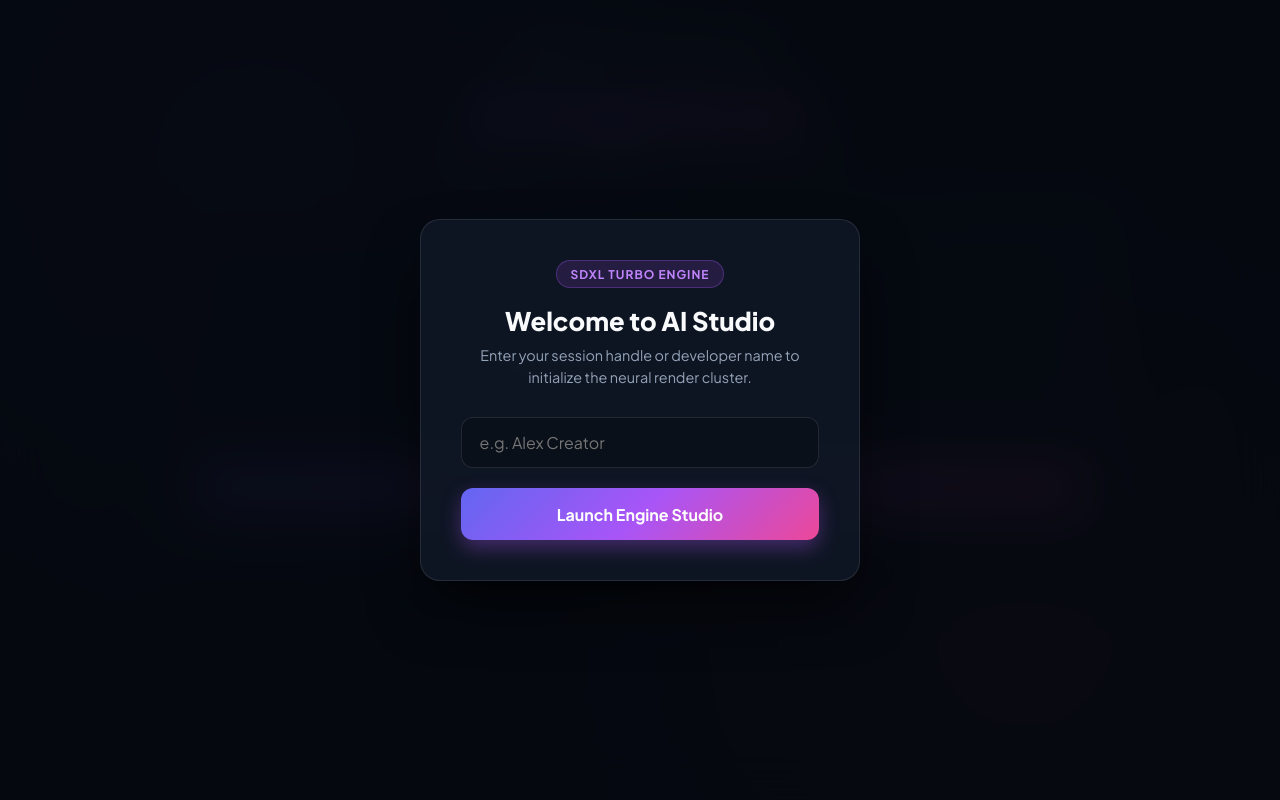
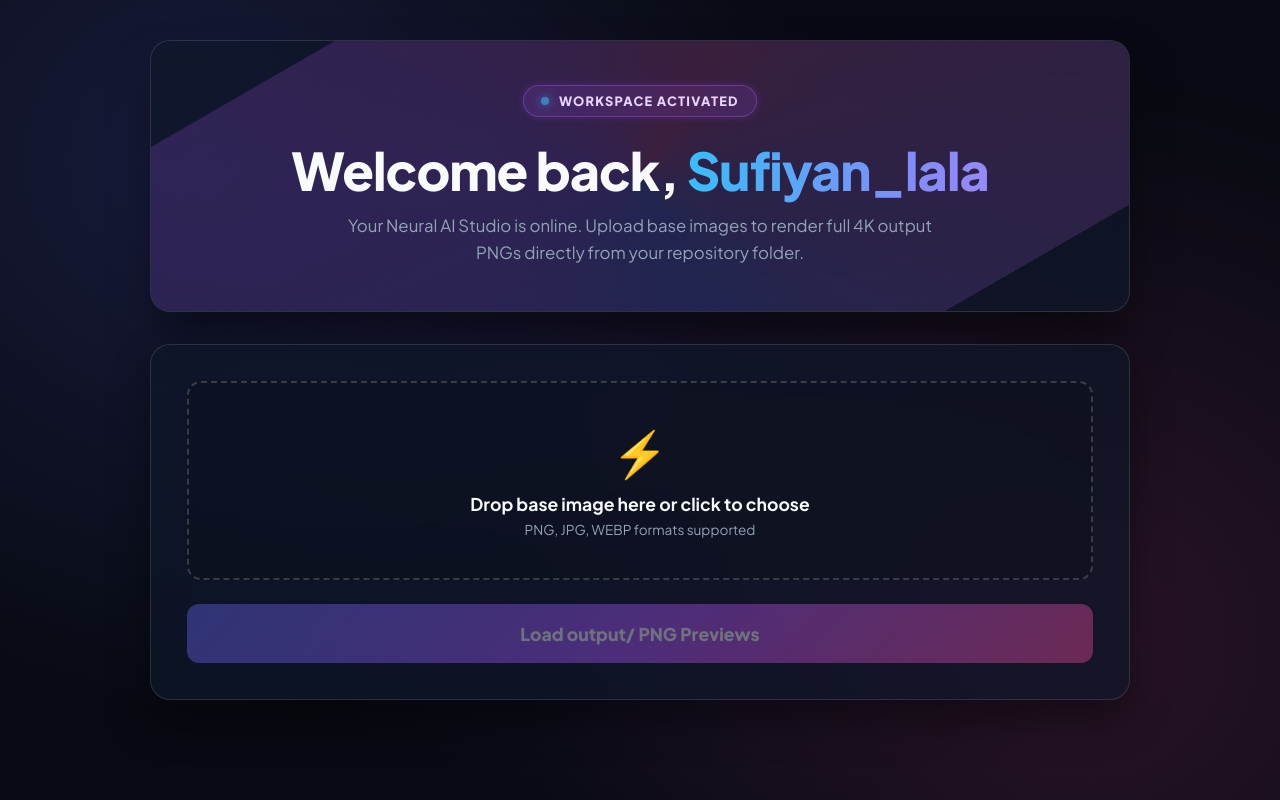
Before and after one commit to imageCretaionAi/GenImage, a plain HTML site: page index.html in a window 1280 px wide. Drawn offline with Linux system fonts and the light colour scheme.

Commit message:
Update index.html

```diff
--- a/index.html
+++ b/index.html
@@ -3,17 +3,16 @@
 <head>
   <meta charset="UTF-8">
   <meta name="viewport" content="width=device-width, initial-scale=1.0">
-  <title>NexusAI Studio - Professional Image Synthesis</title>
+  <title>NexusAI Studio - Sufiyan_lala Workspace</title>
   <link rel="preconnect" href="https://fonts.googleapis.com">
   <link rel="preconnect" href="https://fonts.gstatic.com" crossorigin>
-  <link href="https://fonts.googleapis.com/css2?family=Plus+Jakarta+Sans:wght@400;500;600;700;800&display=swap" rel="stylesheet">
+  <link href="https://fonts.googleapis.com/css2?family=Plus+Jakarta+Sans:wght@400;500;600;700;800;900&display=swap" rel="stylesheet">
   <style>
     :root {
-      --bg-dark: #090d16;
-      --panel-bg: rgba(17, 24, 39, 0.65);
-      --glass-border: rgba(255, 255, 255, 0.1);
+      --bg-dark: #070a12;
+      --panel-bg: rgba(15, 23, 42, 0.7);
+      --glass-border: rgba(255, 255, 255, 0.12);
       --accent-glow: linear-gradient(135deg, #6366f1 0%, #a855f7 50%, #ec4899 100%);
-      --accent-hover: linear-gradient(135deg, #4f46e5 0%, #9333ea 50%, #db2777 100%);
       --text-main: #f8fafc;
       --text-muted: #94a3b8;
       --radius: 20px;
@@ -24,118 +23,116 @@
     body {
       background: var(--bg-dark);
       background-image:
-        radial-gradient(circle at 20% 20%, rgba(99, 102, 241, 0.15) 0%, transparent 40%),
-        radial-gradient(circle at 80% 80%, rgba(236, 72, 153, 0.12) 0%, transparent 40%);
+        radial-gradient(circle at 15% 20%, rgba(99, 102, 241, 0.18) 0%, transparent 45%),
+        radial-gradient(circle at 85% 80%, rgba(236, 72, 153, 0.15) 0%, transparent 45%),
+        radial-gradient(circle at 50% 50%, rgba(168, 85, 247, 0.08) 0%, transparent 60%);
       min-height: 100vh;
       color: var(--text-main);
       display: flex;
       flex-direction: column;
       align-items: center;
       padding: 2.5rem 1rem;
+      overflow-x: hidden;
     }
 
-    /* Modal Welcome Overlay */
-    .modal-overlay {
-      position: fixed;
-      inset: 0;
-      background: rgba(5, 8, 15, 0.88);
+    /* Layout Container */
+    .container {
+      width: 100%;
+      max-width: 980px;
+      display: flex;
+      flex-direction: column;
+      gap: 2rem;
+      position: relative;
+      z-index: 2;
+    }
+
+    /* Animated Welcome Card Header */
+    .hero-welcome-card {
+      position: relative;
+      background: rgba(15, 23, 42, 0.75);
       backdrop-filter: blur(24px);
       -webkit-backdrop-filter: blur(24px);
-      display: flex;
-      align-items: center;
-      justify-content: center;
-      z-index: 1000;
-      padding: 1rem;
+      border: 1px solid var(--glass-border);
+      border-radius: var(--radius);
+      padding: 2.75rem 2rem;
+      text-align: center;
+      overflow: hidden;
+      box-shadow: 0 25px 50px -12px rgba(0, 0, 0, 0.6);
+      animation: heroFadeIn 1s cubic-bezier(0.16, 1, 0.3, 1) forwards;
     }
 
-    .modal-card {
-      background: rgba(17, 24, 39, 0.85);
-      border: 1px solid var(--glass-border);
-      border-radius: var(--radius);
-      padding: 2.5rem;
-      width: 100%;
-      max-width: 440px;
-      text-align: center;
-      box-shadow: 0 30px 60px -12px rgba(0, 0, 0, 0.7);
+    /* Background Animated Glow Effects */
+    .hero-welcome-card::before {
+      content: '';
+      position: absolute;
+      top: -50%;
+      left: -50%;
+      width: 200%;
+      height: 200%;
+      background: conic-gradient(from 0deg at 50% 50%, rgba(99, 102, 241, 0.2), rgba(168, 85, 247, 0.2), rgba(236, 72, 153, 0.2), rgba(99, 102, 241, 0.2));
+      animation: rotateGlow 12s linear infinite;
+      z-index: 0;
+      pointer-events: none;
     }
 
-    .modal-badge {
-      display: inline-block;
-      padding: 0.35rem 0.85rem;
-      background: rgba(168, 85, 247, 0.15);
-      border: 1px solid rgba(168, 85, 247, 0.3);
-      color: #c084fc;
-      border-radius: 20px;
-      font-size: 0.75rem;
-      font-weight: 700;
-      text-transform: uppercase;
-      letter-spacing: 1px;
-      margin-bottom: 1rem;
+    .hero-content {
+      position: relative;
+      z-index: 2;
     }
 
-    .modal-card h2 { margin-bottom: 0.5rem; font-size: 1.6rem; font-weight: 800; }
-    .modal-card p { color: var(--text-muted); font-size: 0.9rem; margin-bottom: 1.75rem; line-height: 1.5; }
-
-    .input-field {
-      width: 100%;
-      padding: 0.9rem 1.1rem;
-      border-radius: 12px;
-      border: 1px solid var(--glass-border);
-      background: rgba(11, 15, 25, 0.8);
-      color: white;
-      font-size: 1rem;
-      outline: none;
+    .badge-status {
+      display: inline-flex;
+      align-items: center;
+      gap: 0.6rem;
+      padding: 0.45rem 1.1rem;
+      background: rgba(168, 85, 247, 0.15);
+      border: 1px solid rgba(168, 85, 247, 0.4);
+      color: #e9d5ff;
+      border-radius: 30px;
+      font-size: 0.8rem;
+      font-weight: 800;
+      letter-spacing: 1.2px;
+      text-transform: uppercase;
       margin-bottom: 1.25rem;
-      transition: border-color 0.2s;
+      box-shadow: 0 0 15px rgba(168, 85, 247, 0.3);
+      animation: pulseGlow 2.5s ease-in-out infinite alternate;
     }
 
-    .input-field:focus { border-color: #a855f7; }
-
-    .btn-submit {
-      width: 100%;
-      padding: 0.95rem;
-      border: none;
-      border-radius: 12px;
-      background: var(--accent-glow);
-      color: white;
-      font-weight: 700;
-      font-size: 1rem;
-      cursor: pointer;
-      box-shadow: 0 8px 20px rgba(168, 85, 247, 0.35);
-      transition: opacity 0.2s, transform 0.2s;
+    .badge-status .dot {
+      width: 8px;
+      height: 8px;
+      background-color: #38bdf8;
+      border-radius: 50%;
+      box-shadow: 0 0 8px #38bdf8;
+      animation: blink 1.2s infinite;
     }
 
-    .btn-submit:hover { opacity: 0.95; transform: translateY(-1px); }
-
-    /* Layout Container */
-    .container { width: 100%; max-width: 960px; display: flex; flex-direction: column; gap: 2rem; }
-
-    header { text-align: center; }
-    header .studio-tag {
-      display: inline-flex;
-      align-items: center;
-      gap: 0.5rem;
-      padding: 0.4rem 1rem;
-      background: rgba(255, 255, 255, 0.05);
-      border: 1px solid var(--glass-border);
-      border-radius: 30px;
-      font-size: 0.8rem;
-      font-weight: 600;
-      color: #38bdf8;
-      margin-bottom: 0.75rem;
+    .hero-welcome-title {
+      font-size: clamp(2rem, 5vw, 3.25rem);
+      font-weight: 900;
+      letter-spacing: -1px;
+      margin-bottom: 0.6rem;
     }
 
-    header h1 {
-      font-size: 2.75rem;
-      font-weight: 800;
-      background: var(--accent-glow);
+    /* Animated Gradient Text for Name */
+    .animated-user-name {
+      background: linear-gradient(90deg, #38bdf8, #818cf8, #c084fc, #e879f9, #38bdf8);
+      background-size: 300% auto;
       -webkit-background-clip: text;
       -webkit-text-fill-color: transparent;
-      margin-bottom: 0.5rem;
-      letter-spacing: -0.5px;
+      animation: shineText 5s linear infinite;
+      display: inline-block;
     }
-    header p { color: var(--text-muted); font-size: 1.05rem; }
 
+    .hero-subtitle {
+      color: var(--text-muted);
+      font-size: 1.05rem;
+      max-width: 600px;
+      margin: 0 auto;
+      line-height: 1.6;
+    }
+
+    /* Glass Panels */
     .glass-card {
       background: var(--panel-bg);
       backdrop-filter: blur(20px);
@@ -148,24 +145,25 @@
 
     /* Upload & Source Preview Area */
     .upload-zone {
-      border: 2px dashed rgba(255, 255, 255, 0.15);
+      border: 2px dashed rgba(255, 255, 255, 0.18);
       border-radius: calc(var(--radius) - 6px);
       padding: 2.5rem 1.5rem;
       text-align: center;
       cursor: pointer;
       transition: all 0.3s ease;
-      background: rgba(11, 15, 25, 0.3);
+      background: rgba(11, 15, 25, 0.4);
     }
 
     .upload-zone:hover {
       border-color: #a855f7;
-      background: rgba(168, 85, 247, 0.04);
+      background: rgba(168, 85, 247, 0.05);
+      box-shadow: 0 0 25px rgba(168, 85, 247, 0.15);
     }
 
-    .upload-icon { font-size: 2.75rem; margin-bottom: 0.75rem; display: block; }
+    .upload-icon { font-size: 2.8rem; margin-bottom: 0.75rem; display: block; }
     .file-input { display: none; }
 
-    /* Live Input Preview Box */
+    /* Source Image Preview Box */
     .source-preview-container {
       display: none;
       flex-direction: column;
@@ -181,45 +179,37 @@
     .source-preview-container.active { display: flex; }
 
     .source-img-wrap {
-      width: 140px;
-      height: 140px;
+      width: 130px;
+      height: 130px;
       border-radius: 12px;
       overflow: hidden;
-      border: 2px solid rgba(168, 85, 247, 0.4);
-      box-shadow: 0 8px 16px rgba(0,0,0,0.5);
+      border: 2px solid rgba(168, 85, 247, 0.5);
+      box-shadow: 0 8px 20px rgba(0,0,0,0.6);
     }
 
-    .source-img-wrap img {
-      width: 100%;
-      height: 100%;
-      object-fit: cover;
-    }
+    .source-img-wrap img { width: 100%; height: 100%; object-fit: cover; }
 
-    .file-status {
-      font-size: 0.95rem;
-      color: #38bdf8;
-      font-weight: 600;
-    }
+    .file-status { font-size: 0.95rem; color: #38bdf8; font-weight: 700; }
 
     .btn-generate {
       margin-top: 1.5rem;
       width: 100%;
-      padding: 1.1rem;
+      padding: 1.15rem;
       border: none;
       border-radius: 12px;
       background: var(--accent-glow);
       color: white;
       font-size: 1.1rem;
-      font-weight: 700;
+      font-weight: 800;
       cursor: pointer;
       box-shadow: 0 10px 25px rgba(168, 85, 247, 0.35);
-      transition: all 0.2s ease;
+      transition: all 0.25 ease;
     }
 
     .btn-generate:hover { transform: translateY(-2px); box-shadow: 0 14px 30px rgba(168, 85, 247, 0.5); }
     .btn-generate:disabled { opacity: 0.4; cursor: not-allowed; transform: none; box-shadow: none; }
 
-    /* Progress Indicator */
+    /* Progress Bar */
     .progress-section, .output-section { display: none; }
     .progress-section.active, .output-section.active { display: block; }
 
@@ -239,7 +229,7 @@
       transition: width 0.2s ease;
     }
 
-    /* Output Section */
+    /* Output Gallery */
     .output-header {
       display: flex;
       flex-wrap: wrap;
@@ -269,14 +259,13 @@
 
     .btn-download-all:hover { transform: translateY(-2px); }
 
-    /* Variations Grid */
     .gallery-grid {
       display: grid;
       grid-template-columns: repeat(auto-fill, minmax(260px, 1fr));
       gap: 1.5rem;
     }
 
-    /* Variation Card is clickable as a full Download Button */
+    /* Pure PNG Preview Cards without filters */
     .gallery-item {
       position: relative;
       border-radius: 16px;
@@ -285,33 +274,32 @@
       border: 1px solid var(--glass-border);
       background: #000;
       cursor: pointer;
-      box-shadow: 0 10px 20px rgba(0,0,0,0.3);
+      box-shadow: 0 10px 20px rgba(0,0,0,0.4);
       transition: transform 0.3s ease, border-color 0.3s ease, box-shadow 0.3s ease;
     }
 
     .gallery-item:hover {
       transform: translateY(-6px);
       border-color: #a855f7;
-      box-shadow: 0 18px 36px rgba(168, 85, 247, 0.3);
+      box-shadow: 0 18px 36px rgba(168, 85, 247, 0.35);
     }
 
+    /* Clean PNG Display Image */
     .preview-img {
       width: 100%;
       height: 100%;
       object-fit: cover;
+      filter: none !important; /* Forces no filter */
       transition: transform 0.4s ease;
     }
 
-    .gallery-item:hover .preview-img {
-      transform: scale(1.06);
-    }
+    .gallery-item:hover .preview-img { transform: scale(1.05); }
 
-    /* Style Label Tag on Image */
     .style-tag {
       position: absolute;
       top: 12px;
       left: 12px;
-      background: rgba(9, 13, 22, 0.75);
+      background: rgba(9, 13, 22, 0.85);
       backdrop-filter: blur(8px);
       border: 1px solid rgba(255, 255, 255, 0.2);
       color: white;
@@ -322,11 +310,10 @@
       z-index: 2;
     }
 
-    /* Hover Download Overlay */
     .gallery-overlay {
       position: absolute;
       inset: 0;
-      background: linear-gradient(to top, rgba(9, 13, 22, 0.85) 0%, rgba(9, 13, 22, 0.2) 60%, transparent 100%);
+      background: linear-gradient(to top, rgba(9, 13, 22, 0.9) 0%, rgba(9, 13, 22, 0.2) 60%, transparent 100%);
       display: flex;
       flex-direction: column;
       align-items: center;
@@ -337,9 +324,7 @@
       z-index: 3;
     }
 
-    .gallery-item:hover .gallery-overlay {
-      opacity: 1;
-    }
+    .gallery-item:hover .gallery-overlay { opacity: 1; }
 
     .btn-item-download {
       width: 100%;
@@ -355,56 +340,81 @@
       justify-content: center;
       gap: 0.5rem;
       box-shadow: 0 6px 16px rgba(0,0,0,0.4);
-      pointer-events: none; /* Allows the click event to fire on gallery-item */
+      pointer-events: none;
+    }
+
+    /* Keyframe Animations */
+    @keyframes heroFadeIn {
+      from { opacity: 0; transform: translateY(-20px) scale(0.98); }
+      to { opacity: 1; transform: translateY(0) scale(1); }
+    }
+
+    @keyframes rotateGlow {
+      from { transform: rotate(0deg); }
+      to { transform: rotate(360deg); }
+    }
+
+    @keyframes shineText {
+      0% { background-position: 0% 50%; }
+      100% { background-position: 300% 50%; }
+    }
+
+    @keyframes pulseGlow {
+      0% { box-shadow: 0 0 10px rgba(168, 85, 247, 0.2); }
+      100% { box-shadow: 0 0 25px rgba(168, 85, 247, 0.5); }
+    }
+
+    @keyframes blink {
+      0%, 100% { opacity: 1; }
+      50% { opacity: 0.3; }
     }
   </style>
 </head>
 <body>
 
-  <!-- Modal Session Entry Screen -->
-  <div class="modal-overlay" id="userModal">
-    <div class="modal-card">
-      <span class="modal-badge">SDXL Turbo Engine</span>
-      <h2>Welcome to AI Studio</h2>
-      <p>Enter your session handle or developer name to initialize the neural render cluster.</p>
-      <input type="text" class="input-field" id="userNameInput" placeholder="e.g. Alex Creator" required>
-      <button class="btn-submit" id="startSessionBtn">Launch Engine Studio</button>
+  <div class="container">
+    <!-- Animated Welcome Hero Container -->
+    <div class="hero-welcome-card">
+      <div class="hero-content">
+        <div class="badge-status">
+          <span class="dot"></span>
+          Workspace Activated
+        </div>
+        <h1 class="hero-welcome-title">
+          Welcome back, <span class="animated-user-name">Sufiyan_lala</span>
+        </h1>
+        <p class="hero-subtitle">
+          Your Neural AI Studio is online. Upload base images to render full 4K output PNGs directly from your repository folder.
+        </p>
+      </div>
     </div>
-  </div>
 
-  <div class="container">
-    <header>
-      <div class="studio-tag">⚡ Engine Active • v3.4 Neural Pipeline</div>
-      <h1>AI Image Studio</h1>
-      <p id="welcomeUserText">Synthesize multi-style high-resolution AI outputs</p>
-    </header>
-
-    <!-- Upload Panel -->
+    <!-- Base Upload Section -->
     <div class="glass-card">
       <div class="upload-zone" id="uploadZone">
-        <span class="upload-icon">✨</span>
-        <p style="font-size: 1.1rem; font-weight: 700;">Drop base photo here or click to browse</p>
+        <span class="upload-icon">⚡</span>
+        <p style="font-size: 1.1rem; font-weight: 700;">Drop base image here or click to choose</p>
         <p style="font-size: 0.85rem; color: var(--text-muted); margin-top: 0.4rem;">
-          Supports PNG, JPG, WEBP (Up to 25MB)
+          PNG, JPG, WEBP formats supported
         </p>
         <input type="file" id="fileInput" class="file-input" accept="image/*">
       </div>
 
-      <!-- Real-Time Input Image Preview -->
+      <!-- Live Input Preview -->
       <div class="source-preview-container" id="sourcePreviewBox">
         <div class="source-img-wrap">
-          <img id="sourcePreviewImg" src="" alt="Source Preview">
+          <img id="sourcePreviewImg" src="" alt="Source Base">
         </div>
-        <div class="file-status" id="fileStatus">✓ Base Image Loaded</div>
+        <div class="file-status" id="fileStatus">✓ Base Image Successfully Loaded</div>
       </div>
 
-      <button class="btn-generate" id="generateBtn" disabled>Synthesize 6 AI Variations</button>
+      <button class="btn-generate" id="generateBtn" disabled>Load output/ PNG Previews</button>
     </div>
 
-    <!-- Progress Indicator -->
+    <!-- Progress Loader -->
     <div class="glass-card progress-section" id="progressSection">
       <div style="display:flex; justify-content:space-between; font-weight:600;">
-        <span id="statusText">Allocating GPU cluster nodes...</span>
+        <span id="statusText">Fetching PNGs from output folder...</span>
         <span id="progressPercent">0%</span>
       </div>
       <div class="progress-bar-container">
@@ -412,12 +422,12 @@
       </div>
     </div>
 
-    <!-- Generated Outputs Gallery -->
+    <!-- Output Images Grid -->
     <div class="glass-card output-section" id="outputSection">
       <div class="output-header">
         <div class="output-title">
-          <h2>Synthesized AI Outputs</h2>
-          <p>Click any variation card to download its 4K high-res PNG file directly.</p>
+          <h2>Output Folder Images (PNG)</h2>
+          <p>Click any card to download that exact output image file.</p>
         </div>
         <button class="btn-download-all" id="downloadAllBtn">⬇️ Download All (6 PNGs)</button>
       </div>
@@ -427,23 +437,6 @@
   </div>
 
   <script>
-    // Modal Session Handler
-    const userModal = document.getElementById('userModal');
-    const userNameInput = document.getElementById('userNameInput');
-    const startSessionBtn = document.getElementById('startSessionBtn');
-    const welcomeUserText = document.getElementById('welcomeUserText');
-
-    startSessionBtn.addEventListener('click', () => {
-      const name = userNameInput.value.trim();
-      if (name) {
-        welcomeUserText.innerText = `Welcome ${name} • Ready to generate high-resolution AI variations`;
-        userModal.style.display = 'none';
-      } else {
-        alert("Please enter a handle name to proceed.");
-      }
-    });
-
-    // Main App Functionality
     const uploadZone = document.getElementById('uploadZone');
     const fileInput = document.getElementById('fileInput');
     const sourcePreviewBox = document.getElementById('sourcePreviewBox');
@@ -459,8 +452,6 @@
     const downloadAllBtn = document.getElementById('downloadAllBtn');
     const galleryGrid = document.getElementById('galleryGrid');
 
-    let uploadedImageUrl = '';
-
     uploadZone.addEventListener('click', () => fileInput.click());
 
     fileInput.addEventListener('change', (e) => {
@@ -468,8 +459,7 @@
       if (files.length > 0) {
         const reader = new FileReader();
         reader.onload = (event) => {
-          uploadedImageUrl = event.target.result;
-          sourcePreviewImg.src = uploadedImageUrl;
+          sourcePreviewImg.src = event.target.result;
           sourcePreviewBox.classList.add('active');
           generateBtn.disabled = false;
         };
@@ -488,73 +478,63 @@
         progressBar.style.width = `${progress}%`;
         progressPercent.innerText = `${progress}%`;
 
-        if (progress === 30) statusText.innerText = "Applying style transfer layers...";
-        if (progress === 70) statusText.innerText = "Rendering 4K resolution textures...";
+        if (progress === 40) statusText.innerText = "Loading output/1.png to output/6.png...";
+        if (progress === 80) statusText.innerText = "Verifying high-res image files...";
 
         if (progress >= 100) {
           clearInterval(interval);
           setTimeout(() => {
             progressSection.classList.remove('active');
-            renderVariationsGallery();
+            renderOutputFolderGallery();
             generateBtn.disabled = false;
           }, 300);
         }
-      }, 140);
+      }, 120);
     });
 
-    // Output PNG paths located in repository 'output' folder
+    // Exact direct PNG file references in your repo's output directory
     const outputFiles = [
-      { path: 'output/1.png', name: 'AI_Variation_1.png', style: 'Cyberpunk Neon' },
-      { path: 'output/2.png', name: 'AI_Variation_2.png', style: 'Cinematic Film' },
-      { path: 'output/3.png', name: 'AI_Variation_3.png', style: 'Noir Drama' },
-      { path: 'output/4.png', name: 'AI_Variation_4.png', style: 'Golden Hour' },
-      { path: 'output/5.png', name: 'AI_Variation_5.png', style: 'Emerald Dreams' },
-      { path: 'output/6.png', name: 'AI_Variation_6.png', style: 'Vintage Pastel' }
+      { path: 'output/1.png', name: '1.png', label: 'Output 1' },
+      { path: 'output/2.png', name: '2.png', label: 'Output 2' },
+      { path: 'output/3.png', name: '3.png', label: 'Output 3' },
+      { path: 'output/4.png', name: '4.png', label: 'Output 4' },
+      { path: 'output/5.png', name: '5.png', label: 'Output 5' },
+      { path: 'output/6.png', name: '6.png', label: 'Output 6' }
     ];
 
-    // CSS filters applied to user image to generate distinct real-time previews
-    const styleFilters = [
-      'hue-rotate(190deg) contrast(1.35) saturate(2) brightness(1.1)',
-      'contrast(1.2) saturate(0.85) sepia(0.2) brightness(1.05)',
-      'grayscale(1) contrast(1.6) brightness(0.9)',
-      'sepia(0.6) hue-rotate(-20deg) saturate(1.8) brightness(1.1)',
-      'hue-rotate(90deg) saturate(1.6) contrast(1.25)',
-      'sepia(0.3) saturate(1.3) hue-rotate(290deg) brightness(1.15)'
-    ];
-
-    function renderVariationsGallery() {
+    function renderOutputFolderGallery() {
       outputSection.classList.add('active');
       galleryGrid.innerHTML = '';
 
-      outputFiles.forEach((file, index) => {
+      outputFiles.forEach((file) => {
         const itemCard = document.createElement('div');
         itemCard.className = 'gallery-item';
 
-        // Style Tag
+        // Label Badge
         const tag = document.createElement('div');
         tag.className = 'style-tag';
-        tag.innerText = file.style;
+        tag.innerText = file.label;
 
-        // Preview Image using uploaded base + style filter
+        // Clean Image without CSS Filters
         const img = document.createElement('img');
         img.className = 'preview-img';
-        img.src = uploadedImageUrl;
-        img.style.filter = styleFilters[index % styleFilters.length];
+        img.src = file.path;
+        img.alt = file.name;
 
-        // Hover Overlay with Download Action
+        // Hover Overlay
         const overlay = document.createElement('div');
         overlay.className = 'gallery-overlay';
 
         const downloadBtn = document.createElement('button');
         downloadBtn.className = 'btn-item-download';
-        downloadBtn.innerHTML = `⬇️ Download PNG`;
+        downloadBtn.innerHTML = `⬇️ Download ${file.name}`;
 
         overlay.appendChild(downloadBtn);
         itemCard.appendChild(tag);
         itemCard.appendChild(img);
         itemCard.appendChild(overlay);
 
-        // Entire Card is an Active Download Button
+        // Entire Card triggers individual PNG download
         itemCard.addEventListener('click', () => {
           downloadDirectPng(file.path, file.name);
         });
@@ -563,7 +543,7 @@
       });
     }
 
-    // Master Download All Handler
+    // Bulk Download Handler
     downloadAllBtn.addEventListener('click', async () => {
       downloadAllBtn.innerText = '⏳ Downloading All...';
       downloadAllBtn.disabled = true;
@@ -577,7 +557,7 @@
       downloadAllBtn.disabled = false;
     });
 
-    // Directly fetches PNG from repository 'output' folder & triggers browser save
+    // Directly fetches and saves file from repository folder
     async function downloadDirectPng(filePath, saveFileName) {
       try {
         const response = await fetch(filePath, { cache: 'no-cache' });
@@ -596,7 +576,7 @@
         URL.revokeObjectURL(blobUrl);
 
       } catch (err) {
-        alert(`Could not download ${saveFileName}. Verify the image file exists at location "${filePath}" in your GitHub repo.`);
+        alert(`Could not fetch ${saveFileName}. Ensure the file exists at path: ${filePath}`);
         console.error(err);
       }
     }
```
